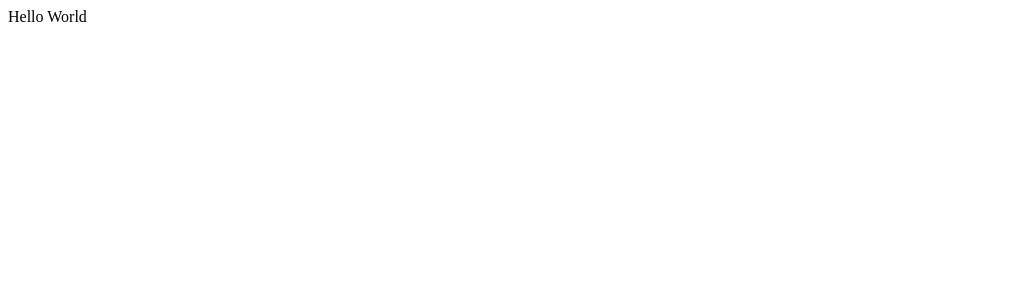
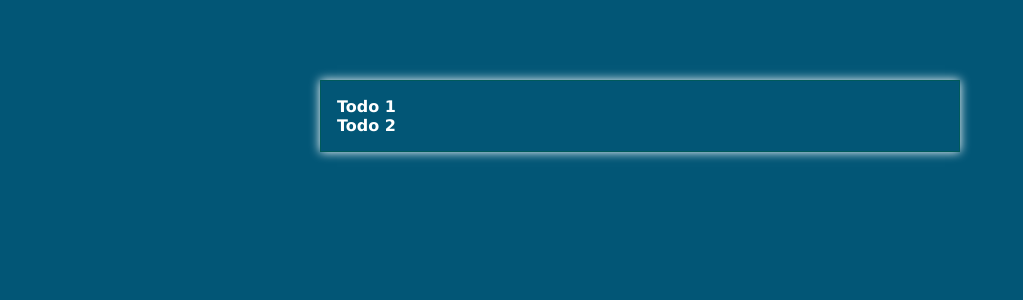
Before and after one commit to gabbersepp/small-react-app, a React (Create React App) app: page / in a window 1280 px wide. Shown: the top 300 px of the page, without its empty margins (0-1023 px from the left). Built offline with nearby package versions, Linux system fonts and the light colour scheme.

Commit message:
next component: ToDoList

```diff
--- a/src/components/App.js
+++ b/src/components/App.js
@@ -1,10 +1,11 @@
 import React, { Component } from "react";
+import ToDoList from "./ToDoList";
 
 class App extends Component {
     render() {
         return (
             <div>
-                Hello World
+                <ToDoList/>
             </div>
         )
     }
--- /dev/null
+++ b/src/components/ToDoList.js
@@ -0,0 +1,17 @@
+import React, { Component } from "react";
+import "./../style/todo.css";
+
+export default class ToDoList extends Component {
+    constructor(props) {
+        super(props);
+        this.todos = [{ title: "Todo 1" }, { title: "Todo 2"}];
+    }
+
+    render() {
+        return (
+            <div id="todo-list">
+                {this.todos.map(todo => (<div className="todo-entry">{todo.title}</div>))}
+            </div>
+        )
+    }
+}
--- a/src/index.js
+++ b/src/index.js
@@ -1,6 +1,7 @@
 import React from "react";
 import ReactDOM from "react-dom";
 import App from "./components/App";
+import "./style/index.css";
 
 ReactDOM.render(
     <App/>,
--- /dev/null
+++ b/src/style/index.css
@@ -0,0 +1,23 @@
+/* === Colors ===
+    background: #02a676
+    font: #003840
+    #005a5b
+*/
+
+* {
+    margin: 0;
+    padding: 0;
+    box-sizing: border-box;
+}
+
+html, body {
+    font-size: 16px;
+    height: 100%;
+}
+
+body {
+    background-color: #025676;
+    color: white;
+    font-weight: bold;
+    font-family: Verdana, Geneva, Tahoma, sans-serif
+}
--- /dev/null
+++ b/src/style/todo.css
@@ -0,0 +1,9 @@
+#todo-list {
+    width: 50%;
+    margin-left: auto;
+    margin-right: auto;
+    border: 1px solid #005a5b;
+    box-shadow: 0 0 10px 0 white;
+    margin-top: 5rem;
+    padding: 1rem;
+}
```
